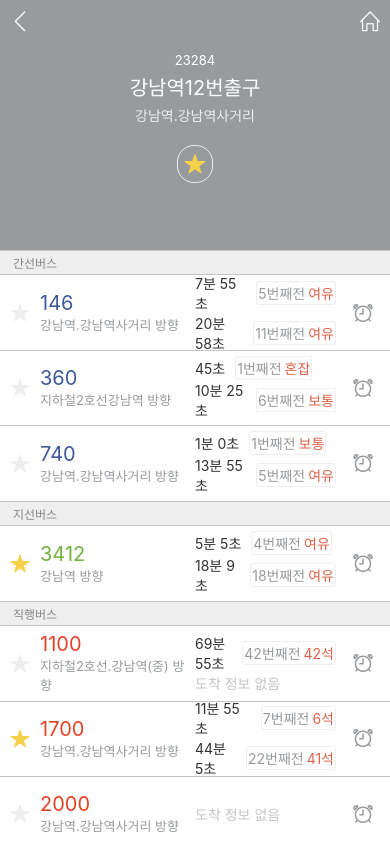
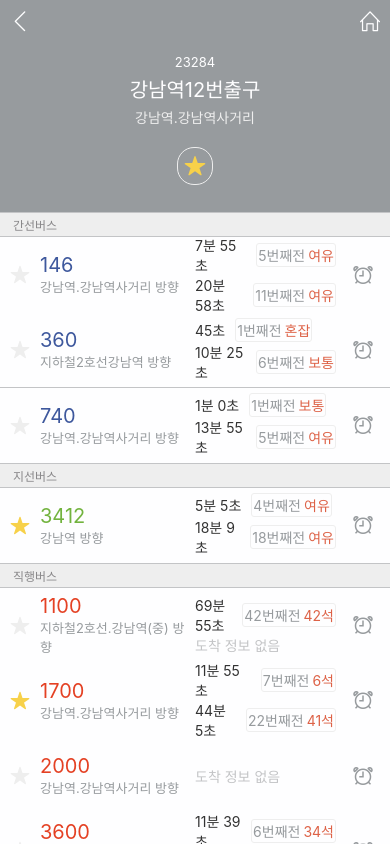
Before and after one commit to woalskdl/kakao-bus, a React Native app: screen / in a window 390 px wide. Built offline with nearby package versions, Linux system fonts and the light colour scheme.

Commit message:
refresh control 추가

```diff
--- a/App.js
+++ b/App.js
@@ -1,5 +1,5 @@
 import { StatusBar } from 'expo-status-bar';
-import { SafeAreaView, SectionList, StyleSheet, Text, TouchableOpacity, View } from 'react-native';
+import { RefreshControl, SafeAreaView, SectionList, StyleSheet, Text, TouchableOpacity, View } from 'react-native';
 import BusInfo from './src/BusInfo';
 import { COLOR } from './src/color';
 import { busStop, getBusNumColorByType, getRemainedTimeText, getSeatStatusText, getSections } from './src/data';
@@ -16,6 +16,7 @@ export default function App() {
 
   const sections = getSections(busStop.buses);
   const [now, setNow] = useState(dayjs());
+  const [refreshing, setRefreshing] = useState(false);
 
   const onPressBusStopBookmark = () => {
     // TODO
@@ -23,22 +24,13 @@ export default function App() {
 
   const ListHeaderComponent = () => {
     return (
-      <SafeAreaView style={{
+      <View style={{
         backgroundColor: COLOR.GRAY_3 ,
-        height: 250
+        height: 170,
+        justifyContent: 'center',
+        alignItems: 'center'
       }}>
-        {/* 뒤로가기, 홈 아이콘 */}
-        <View style={{ flexDirection: 'row', justifyContent: 'space-between' }}>
-          <TouchableOpacity style={{ padding: 10 }}>
-            <SimpleLineIcons name='arrow-left' size={20} color={COLOR.WHITE}/>
-          </TouchableOpacity>
-          <TouchableOpacity style={{ padding: 10 }}>
-            <SimpleLineIcons name='home' size={20} color={COLOR.WHITE}/>
-          </TouchableOpacity>
-        </View>
-
         {/* 정류소 번호, 이름, 방향 */}
-        <View style={{ justifyContent: 'center', alignItems: 'center' }}>
         <Margin height={10}/>
 
         <Text style={{ color: COLOR.WHITE, fontSize: 13 }}>{busStop.id}</Text>
@@ -65,7 +57,6 @@ export default function App() {
 
         <Margin height={25}/>
       </View>
-      </SafeAreaView>
     )
   }
 
@@ -139,11 +130,25 @@ export default function App() {
     <Margin height={30} />
   }
 
+  const onRefresh = () => {
+    setRefreshing(true);
+  }
+
+  useEffect(() => {
+    if (refreshing) {
+      setTimeout(() => {
+        // API refetch 완료되는 시점
+        setRefreshing(false);
+        setNow(dayjs());
+      }, 2000)
+    }
+  }, [refreshing])
+
   useEffect(() => {
     const interval = setInterval(() => {
       const newNow = dayjs();
       setNow(newNow);
-    }, 1000);
+    }, 5000);
 
     return () => {
       clearInterval(interval);
@@ -152,6 +157,26 @@ export default function App() {
 
   return (
     <View style={styles.container}>
+      {/* 뒤로가기, 홈 아이콘 */}
+      <View style={{ backgroundColor: COLOR.GRAY_3, width: '100%' }}>
+        <SafeAreaView style={{ flexDirection: 'row', justifyContent: 'space-between' }}>
+          <TouchableOpacity style={{ padding: 10 }}>
+            <SimpleLineIcons name='arrow-left' size={20} color={COLOR.WHITE}/>
+          </TouchableOpacity>
+          <TouchableOpacity style={{ padding: 10 }}>
+            <SimpleLineIcons name='home' size={20} color={COLOR.WHITE}/>
+          </TouchableOpacity>
+        </SafeAreaView>
+
+        <View style={{
+          position: 'absolute',
+          width: '100%',
+          height: 500,
+          backgroundColor: COLOR.GRAY_3,
+          zIndex: -1
+        }}/>
+      </View>
+
       <SectionList
         style={{ flex: 1, width: '100%' }}
         sections={sections}
@@ -160,6 +185,12 @@ export default function App() {
         renderItem={renderItem}
         ItemSeparatorComponent={ItemSeparatorComponent}
         ListFooterComponent={ListFooterComponent}
+        refreshControl={
+          <RefreshControl
+            refreshing={refreshing}
+            onRefresh={onRefresh}
+          />
+        }
       />
     </View>
   );
--- a/src/BusInfo.js
+++ b/src/BusInfo.js
@@ -13,7 +13,7 @@ export default ({
   processedNextBusInfos
 }) => {
   return (
-    <View style={{ flexDirection: 'row',  height: 75 }}>
+    <View style={{ flexDirection: 'row',  height: 75, backgroundColor: COLOR.WHITE }}>
       <View style={{
         flex: 1,
         flexDirection: 'row',
```
Lines whose indentation alone changed are shown as unchanged.
